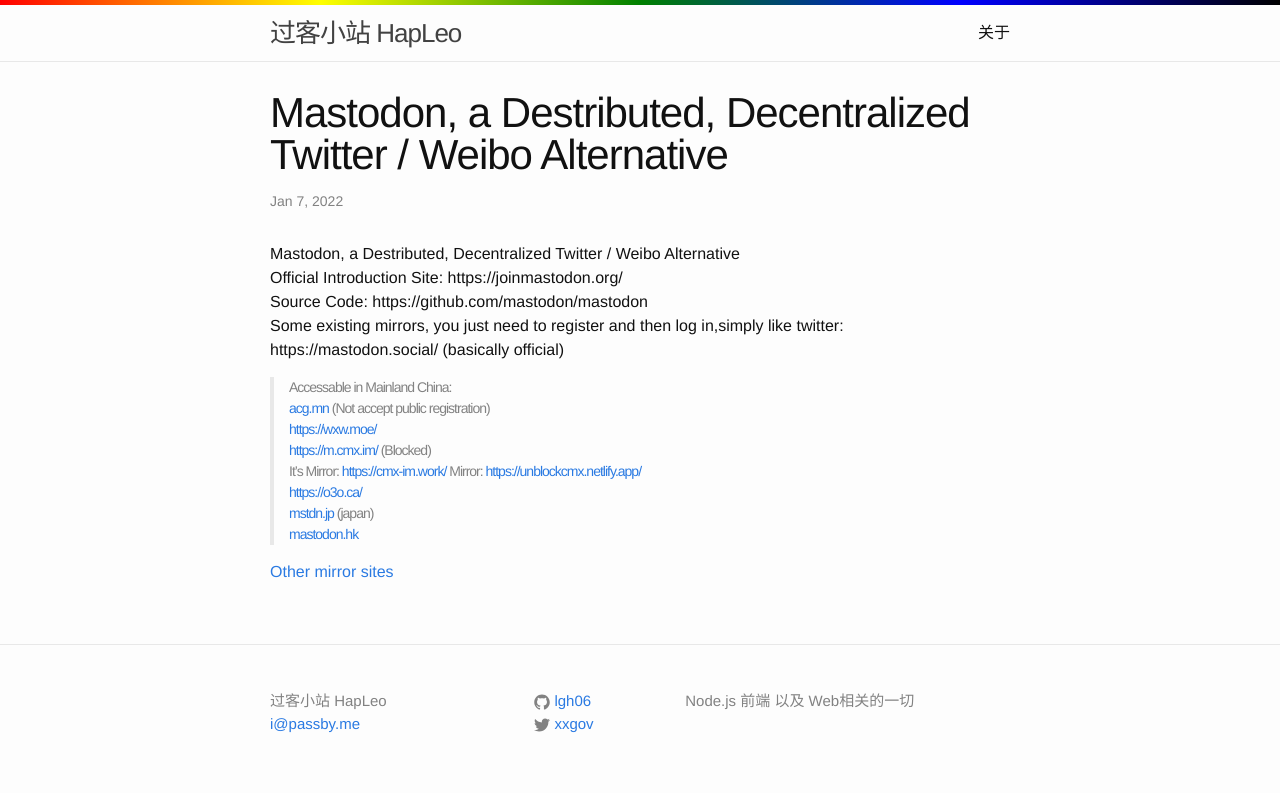
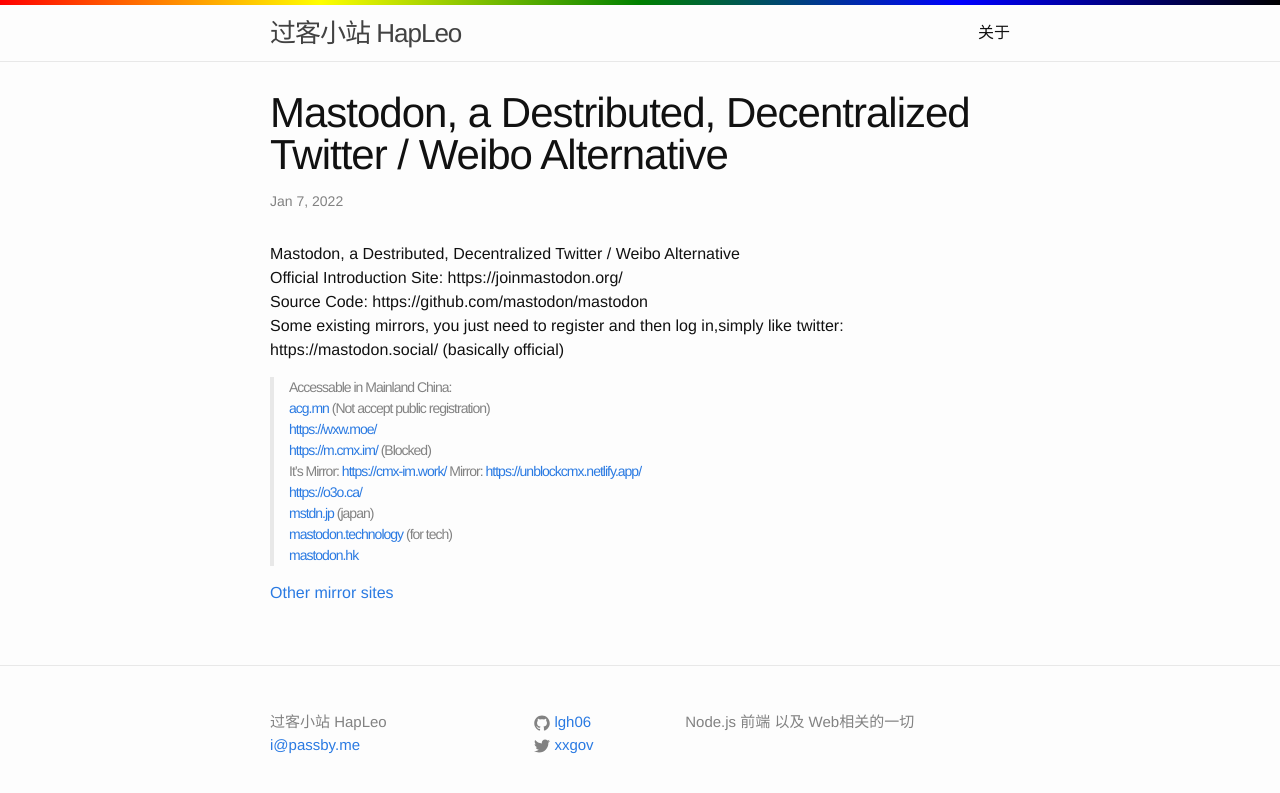
Before and after one commit to lgh06/blog, a Jekyll site: the page built from _posts/2022-01-07-mastodon-twitter-alternative.md, in a window 1280 px wide. Shown: the top 793 px of the page. Built offline with Jekyll 4.4.1, drawn with Linux system fonts in a browser that asks for light colours.

Commit message:
new mastodon site

```diff
--- a/_posts/2022-01-07-mastodon-twitter-alternative.md
+++ b/_posts/2022-01-07-mastodon-twitter-alternative.md
@@ -17,6 +17,7 @@
 It’s Mirror:  [https://cmx-im.work/](https://cmx-im.work/)  Mirror: [https://unblockcmx.netlify.app/](https://unblockcmx.netlify.app/)
 [https://o3o.ca/](https://o3o.ca/)
 [mstdn.jp](http://mstdn.jp)  (japan)
+[mastodon.technology](https://mastodon.technology)  (for tech)
 [mastodon.hk](http://mastodon.hk)
 
 
```
